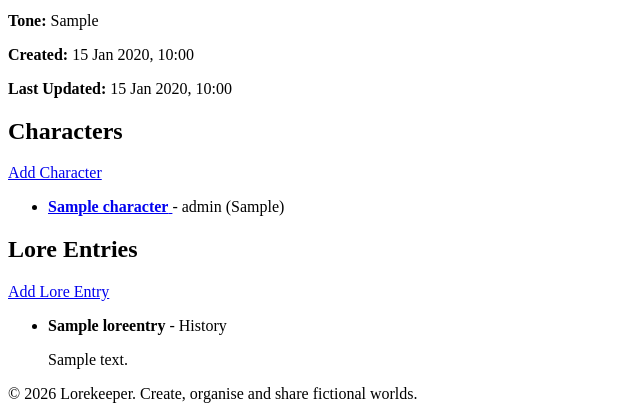
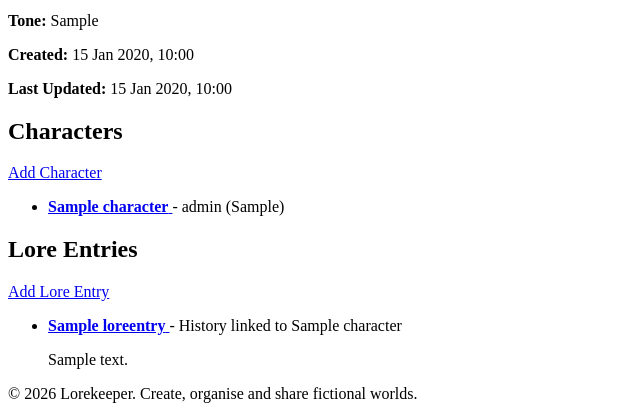
Before and after one commit to CtrlAltKismet/lorekeeper, a Django app: page /worlds/1/ in a window 1280 px wide. Shown: the part 544-963 px from the top of the page, without its empty margins (0-640 px from the left). Run offline with Django 5.2, Linux system fonts and the light colour scheme; a user stored in the database is signed in; tables that the repository leaves empty hold one stand-in row (values such as "Sample post").

Commit message:
Added lore entries link to world details page.

```diff
--- a/worlds/templates/worlds/world_detail.html
+++ b/worlds/templates/worlds/world_detail.html
@@ -110,11 +110,13 @@
         <ul>
             {% for lore_entry in world.lore_entries.all %}
                 <li>
-                    <strong>{{ lore_entry.title }}</strong>
+                    <a href="{% url 'lore_entry_detail' world.id lore_entry.id %}">
+                        <strong>{{ lore_entry.title }}</strong>
+                    </a>
 
-                    - {{ lore_entry.get_category_display}}
+                    - {{ lore_entry.get_category_display }}
 
-                    {% if lore_entry.characcter %}
+                    {% if lore_entry.character %}
                         linked to {{ lore_entry.character.name }}
                     {% endif %}
 
```
